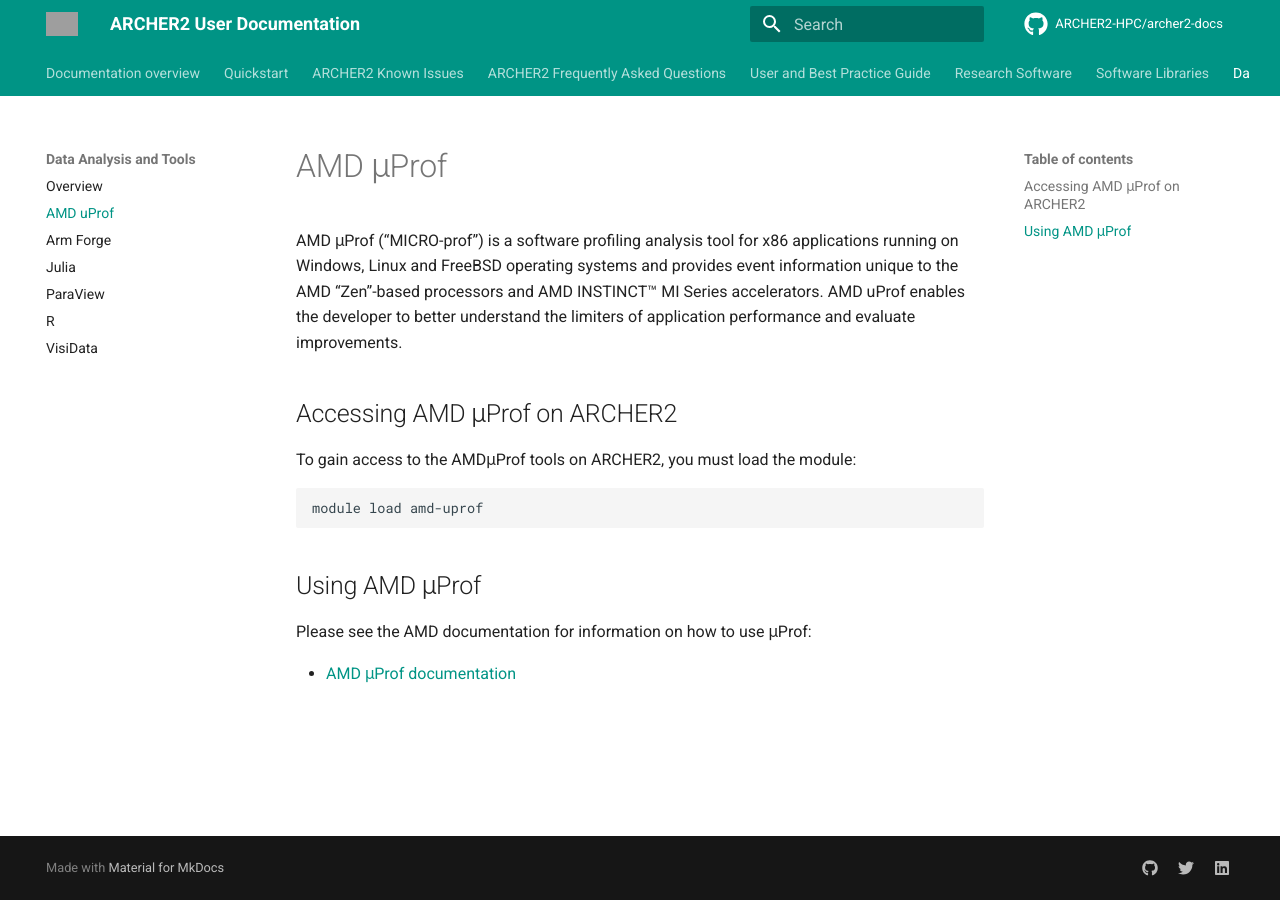
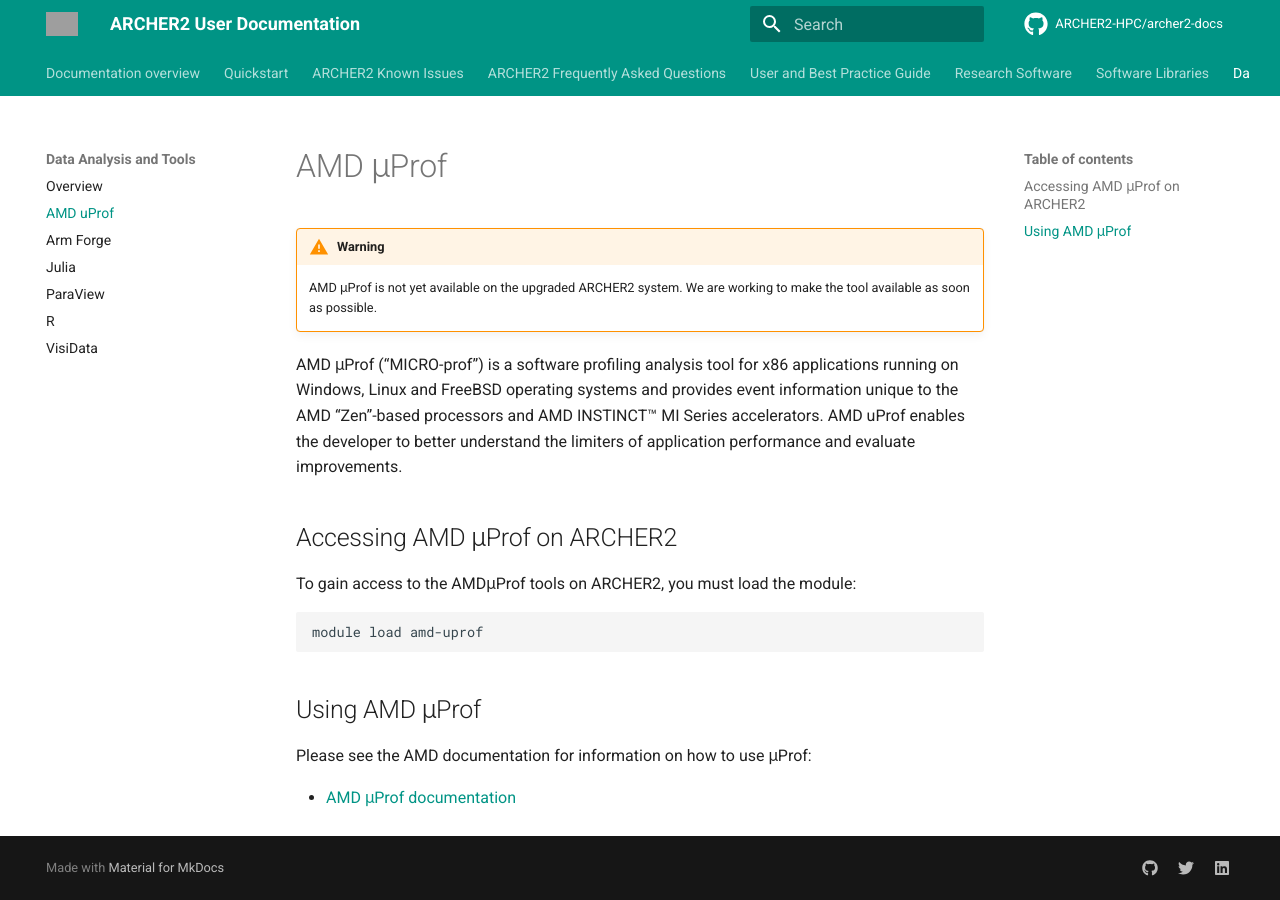
Before and after one commit to ARCHER2-HPC/archer2-docs, an MkDocs documentation site: the page built from docs/data-tools/amd-uprof.md, in a window 1280 px wide. Built offline with MkDocs 1.6.1 and Material for MkDocs 9.7.7, drawn with Linux system fonts in a browser that asks for light colours; comment, search, counter and statistics services are not loaded; grey boxes are pictures that could not be loaded.

Commit message:
Notes that it is not avaialble yet

```diff
--- a/docs/data-tools/amd-uprof.md
+++ b/docs/data-tools/amd-uprof.md
@@ -1,4 +1,8 @@
 # AMD &mu;Prof
+
+!!! warning
+    AMD &mu;Prof is not yet available on the upgraded ARCHER2 system. We are working to make the
+    tool available as soon as possible.
 
 AMD &mu;Prof (“MICRO-prof”) is a software profiling analysis tool for x86 applications
 running on Windows, Linux and FreeBSD operating systems and provides event information
```
